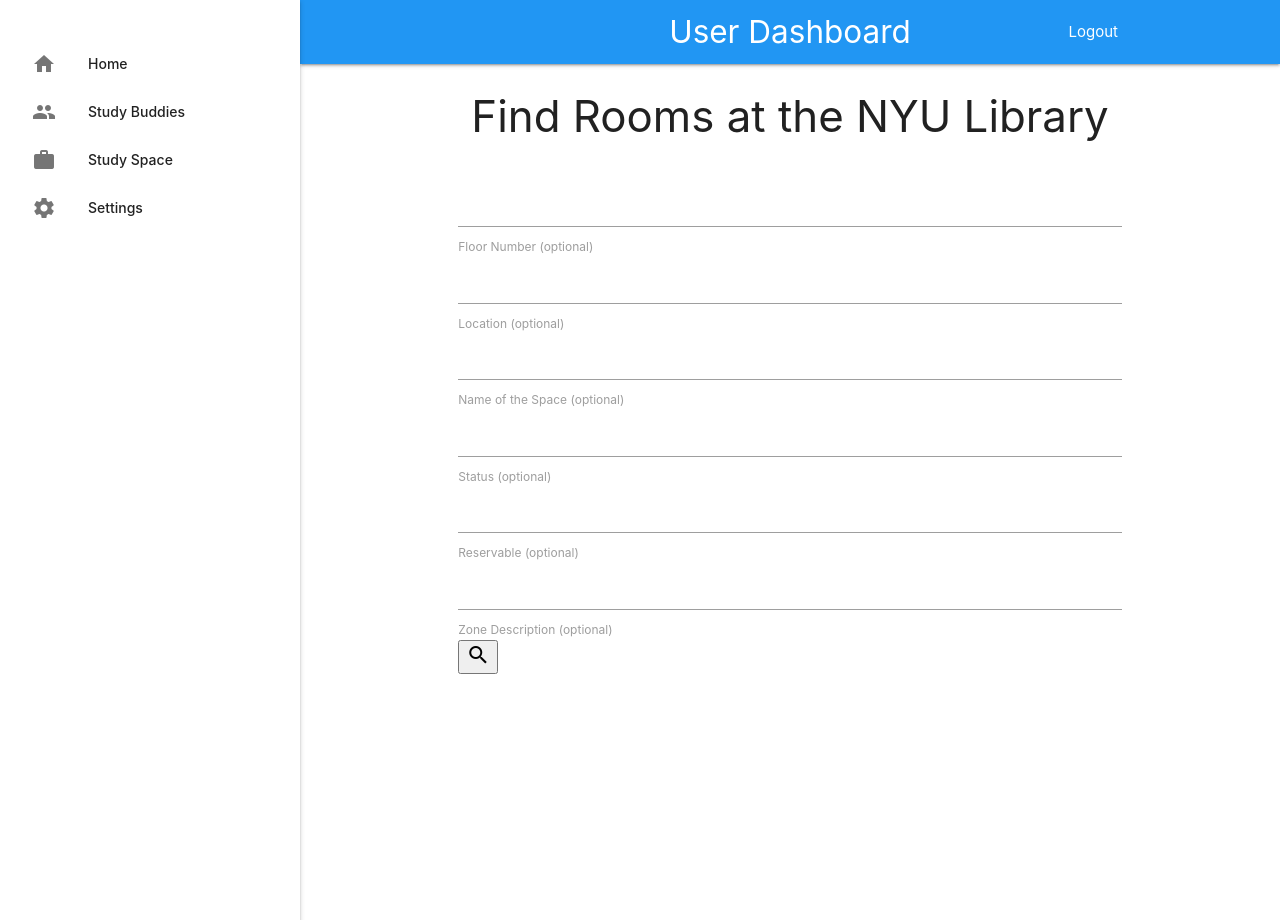
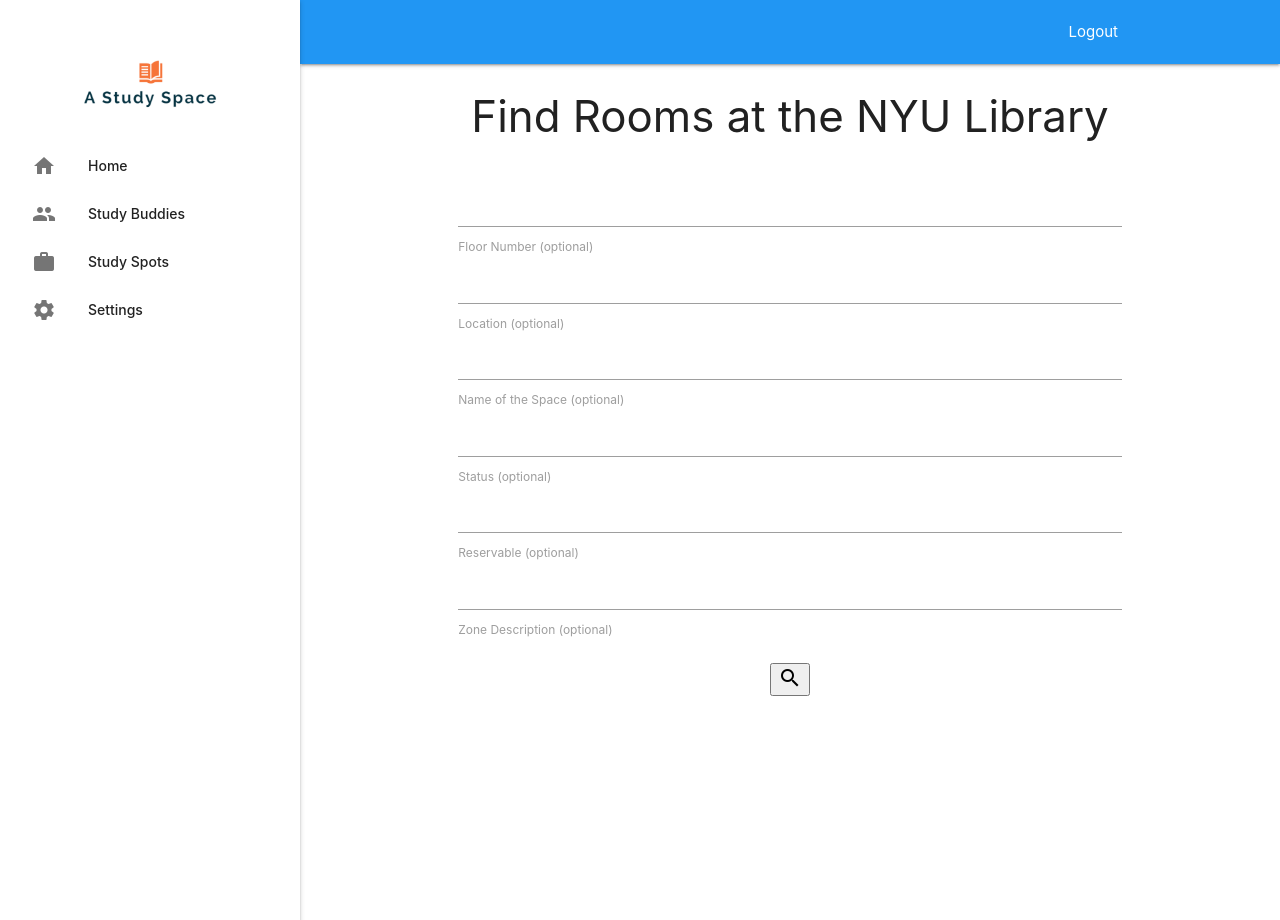
Before and after one commit to angelatom/celsius, a Flask app: page /studyspace in a window 1280 px wide. Run offline with Flask 2, Linux system fonts and the light colour scheme; the visitor is signed in with stand-in values (Sample User, id 1); some libraries are stand-ins or nearby versions.

Commit message:
minor fixes to frontend

```diff
--- a/templates/dashboard.html
+++ b/templates/dashboard.html
@@ -15,7 +15,6 @@
 		<nav class="top-nav blue">
 			<div class="container">
 				<div class="nav-wrapper">
-					<a href="/dashboard" class="brand-logo center">User Dashboard</a>
 					<a href="" data-target="slide-out" class="sidenav-trigger"><i class="material-icons">menu</i></a>
 					<ul id="nav-mobile" class="right hide-on-med-and-down">
 						<li><a href="/logout"> Logout </a></li>
@@ -29,9 +28,14 @@
 			<div class="user-view">
 			</div>
 		</li>
+    <container>
+    <center>
+    <li> <img src="static/logo.PNG" height = "60%" width="60%"> </li>
+    </center>
+    </container>
 		<li><a href="/dashboard"><i class="material-icons">home</i>Home</a></li>
 		<li><a href="/studybuddy"><i class="material-icons">people</i>Study Buddies</a></li>
-		<li><a href="/studyspace"><i class="material-icons">work</i>Study Space</a></li>
+		<li><a href="/studyspace"><i class="material-icons">work</i>Study Spots</a></li>
 		<li><a href="/settings"><i class="material-icons">settings</i>Settings</a></li>
 	</ul>
 	<div class="content bg">
--- a/templates/find.html
+++ b/templates/find.html
@@ -7,7 +7,7 @@
   <br>
   <div class = "row">
     <div class = "col s8 offset-s2">
-      <h2>Find a Study Buddy!</h2>
+      <h3>Find a Study Buddy!</h3>
     </div>
     <div class = "col s10 offset-s1">
       <h5>Find a buddy to study with! Start your search by clicking the button below to find those with similar tags as you. Send an invite to study together. If you both accept, meet up and study!</h5>
--- a/templates/studyspace.html
+++ b/templates/studyspace.html
@@ -19,8 +19,8 @@
             <input name="reservable" id="reservable" type="text">
             <label for="reservable">Reservable (optional)</label>
             <input name="zone" id="zone" type="text">
-            <label for="zone">Zone Description (optional)</label> <br/>
-            <button type="submit"><i class="material-icons">search</i></button>
+            <label for="zone">Zone Description (optional)</label> <br/><br/>
+            <center><button type="submit"><i class="material-icons">search</i></button></center>
             </form>
         </div>
     </div>
```
